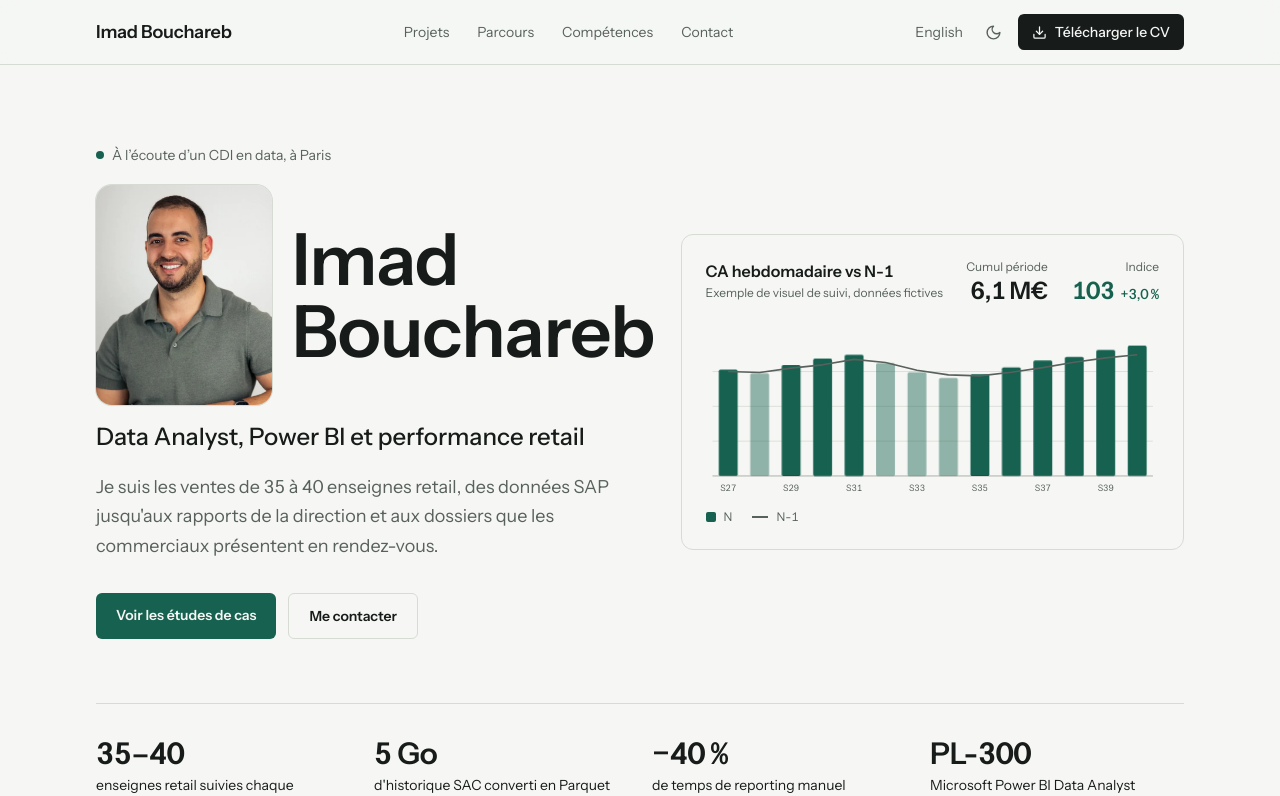
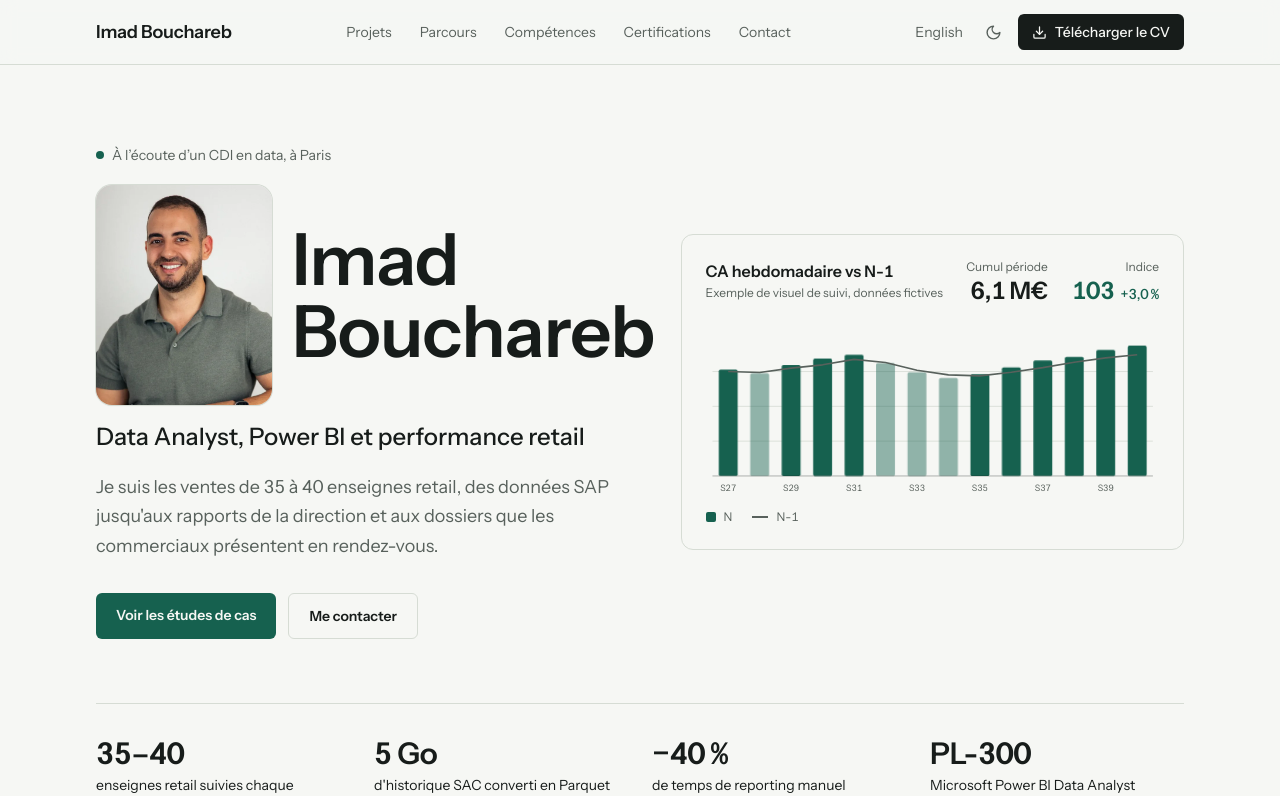
Before and after one commit to Imadbouchareb/portfolio-imad, a React (Vite) app: page / in a window 1280 px wide. Shown: the top 796 px of the page. Built offline with nearby package versions, Linux system fonts and the light colour scheme.

Commit message:
Menu : lien « Certifications » vers la section certifications et formation
Le menu complet s'affiche à partir de 1024 px ; en dessous, menu déroulant.

Co-Authored-By: Claude Opus 5.5 <noreply@anthropic.com>
Claude-Session: https://claude.ai/code/session_011kGKmpKxxNaPSdm3HRAMAo

```diff
--- a/src/App.jsx
+++ b/src/App.jsx
@@ -52,7 +52,7 @@ const Header = ({ t, route, theme, toggleTheme }) => {
     <header className="sticky top-0 z-50 border-b border-line bg-paper/90 backdrop-blur">
       <div className="mx-auto flex h-16 max-w-6xl items-center justify-between gap-4 px-5 sm:px-8">
         <Link to={home} className="display text-lg">{t.hero.name}</Link>
-        <nav aria-label="Navigation" className="hidden items-center gap-7 md:flex">
+        <nav aria-label="Navigation" className="hidden items-center gap-7 lg:flex">
           {t.nav.map((n) => <Link key={n.href} to={navHref(n.href)} className="text-sm text-muted hover:text-ink">{n.label}</Link>)}
         </nav>
         <div className="flex items-center gap-1">
@@ -68,13 +68,13 @@ const Header = ({ t, route, theme, toggleTheme }) => {
           <a href={SITE.cv[route.lang]} download className="ml-1 flex items-center gap-2 rounded-md bg-ink px-3.5 py-2 text-sm font-medium text-paper hover:bg-ink/85">
             <Download size={15} /><span className="hidden sm:inline">{t.cv}</span><span className="sm:hidden">{t.cvShort}</span>
           </a>
-          <button onClick={() => setOpen(!open)} aria-label="Menu" aria-expanded={open} className="rounded-md p-2 text-muted hover:text-ink md:hidden">
+          <button onClick={() => setOpen(!open)} aria-label="Menu" aria-expanded={open} className="rounded-md p-2 text-muted hover:text-ink lg:hidden">
             {open ? <X size={20} /> : <Menu size={20} />}
           </button>
         </div>
       </div>
       {open && (
-        <nav aria-label="Navigation" className="border-t border-line px-5 py-2 md:hidden">
+        <nav aria-label="Navigation" className="border-t border-line px-5 py-2 lg:hidden">
           {t.nav.map((n) => (
             <Link key={n.href} to={navHref(n.href)} onClick={() => setOpen(false)} className="block py-3 text-base text-ink">{n.label}</Link>
           ))}
@@ -256,7 +256,7 @@ const Home = ({ t, lang }) => {
       </section>
 
       {/* Certifications et formation */}
-      <section aria-labelledby="credentials-title" className="border-t border-line py-20 sm:py-24">
+      <section id="certifications" aria-labelledby="credentials-title" className="scroll-mt-20 border-t border-line py-20 sm:py-24">
         <SectionTitle id="credentials-title" title={t.sections.credentials} />
         <div className="grid gap-12 lg:grid-cols-[1fr_1.2fr]">
           <div className="self-start rounded-xl bg-surface p-7">
--- a/src/content.js
+++ b/src/content.js
@@ -20,6 +20,7 @@ export const content = {
       { label: 'Projets', href: '#projets' },
       { label: 'Parcours', href: '#parcours' },
       { label: 'Compétences', href: '#competences' },
+      { label: 'Certifications', href: '#certifications' },
       { label: 'Contact', href: '#contact' }
     ],
     cv: 'Télécharger le CV',
@@ -175,6 +176,7 @@ export const content = {
       { label: 'Projects', href: '#projets' },
       { label: 'Experience', href: '#parcours' },
       { label: 'Skills', href: '#competences' },
+      { label: 'Certifications', href: '#certifications' },
       { label: 'Contact', href: '#contact' }
     ],
     cv: 'Download CV',
```
